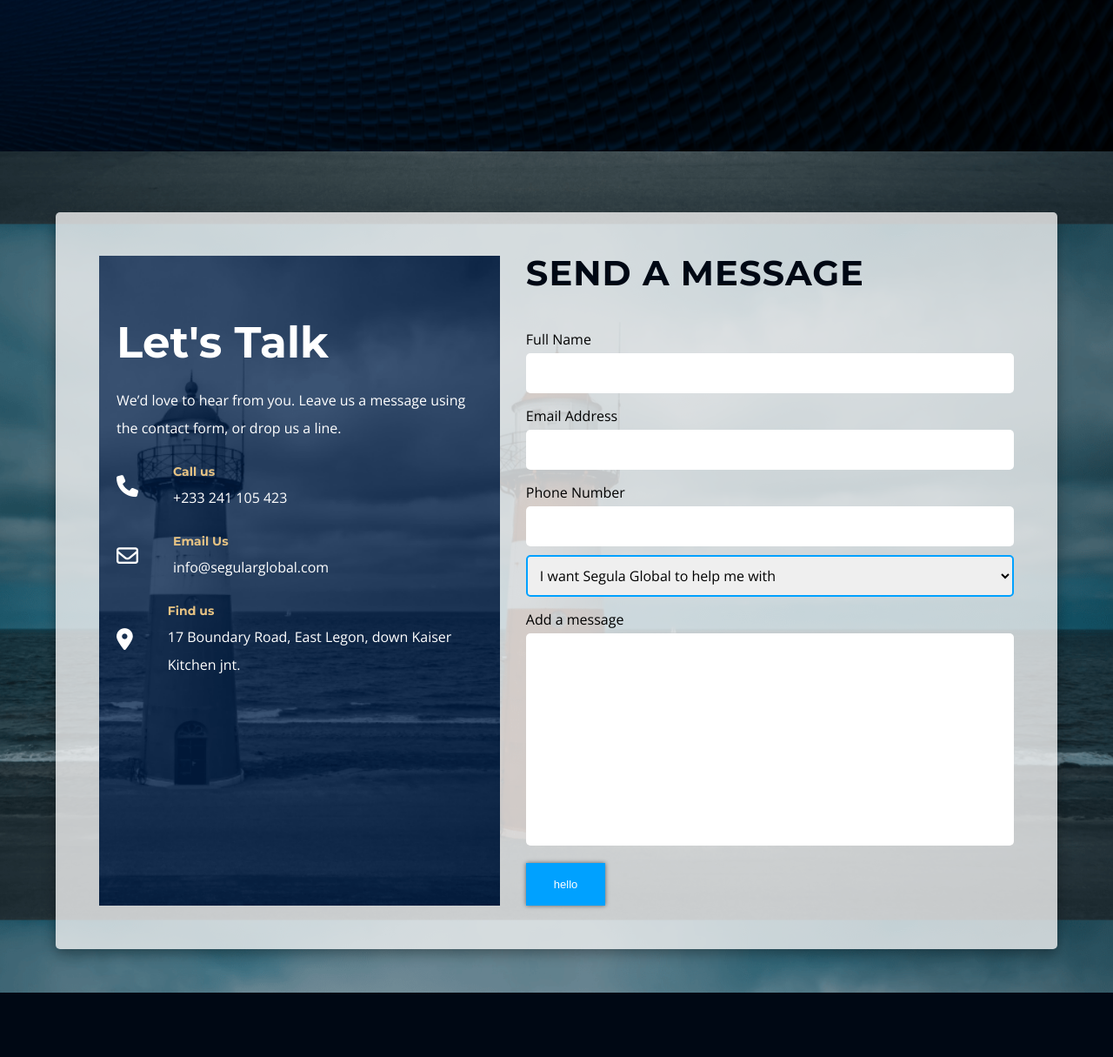
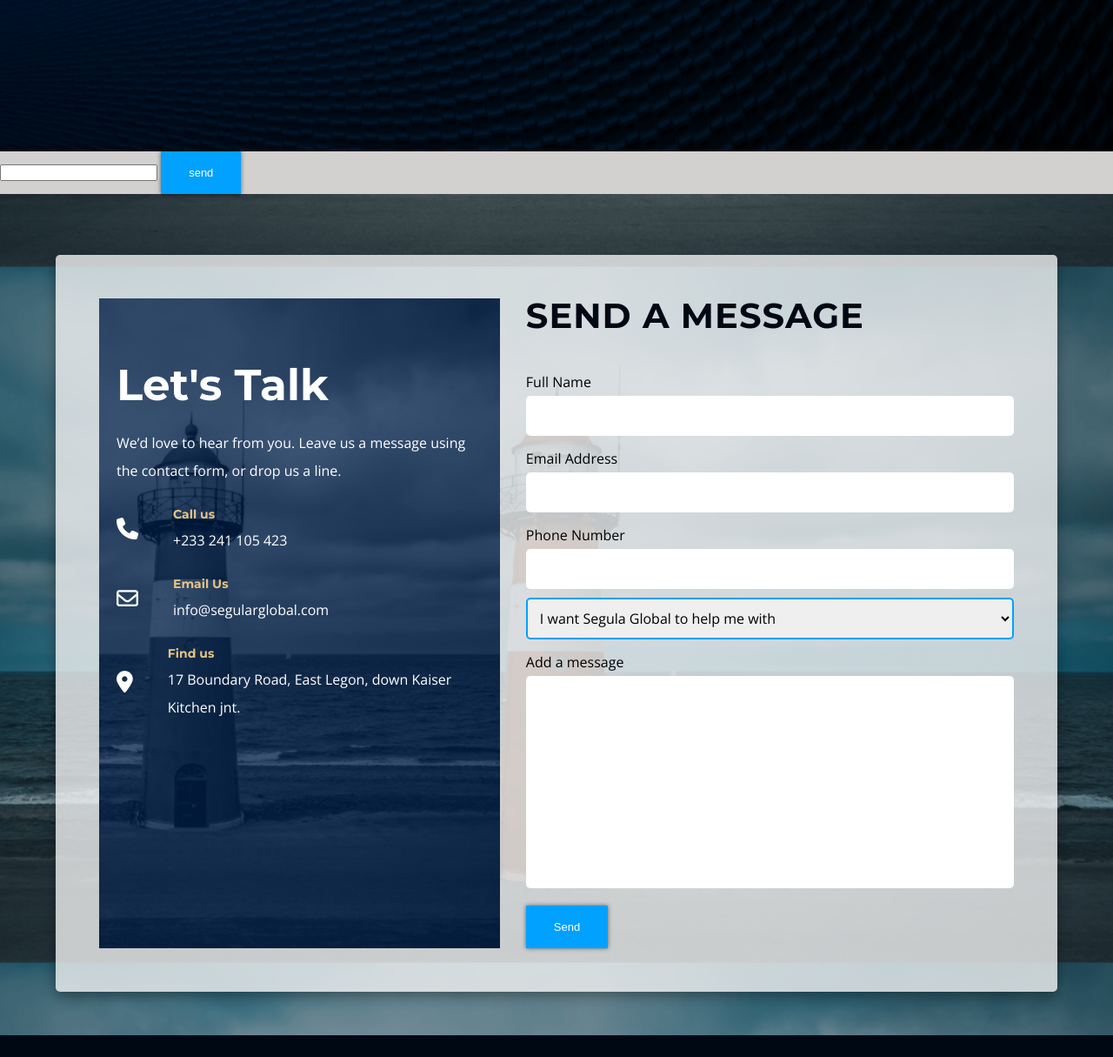
Before and after one commit to Carbell-sarfo/Segula-Global, an Eleventy site: page src/index.njk in a window 1280 px wide. Shown: the part 626-1841 px from the top of the page at 87% size. Built offline with nearby package versions, Linux system fonts and the light colour scheme; Eleventy itself is replaced by a stand-in of ours; files that its build step writes are made by us from their sources; a web font is replaced by a local one.

Commit message:
form can submit

```diff
--- a/src/_includes/footer.njk
+++ b/src/_includes/footer.njk
@@ -60,8 +60,7 @@
                     <label for="message">Add a message</label>
                     <textarea name="message" id="message" cols="30" rows="10" required></textarea>
                 </div>
-                {# <input type="button" value="Send" class="btn btn-blue">        #}
-                <input type="button" value="hello" class="btn btn-blue">
+                <input type="submit" value="Send" class="btn btn-blue">
             </form>
          </div>
     </div>
--- a/src/index.njk
+++ b/src/index.njk
@@ -16,3 +16,10 @@
         </div>
     </div>
 </div>
+
+
+{# form trial #}
+<form action="./form-success.njk">
+    <input type="text" name="hello" id="helll" required>
+    <input type="button" value="send" class="btn btn-blue">
+</form>
--- a/src/sass/components/_components.scss
+++ b/src/sass/components/_components.scss
@@ -169,10 +169,6 @@
         transform: translateY(-3px);
     }
 
-    &:hover::after, &:focus::after {
-        top: 00%;
-    }
-
 }
 .btn-blue {
     background-color: var(--clr-blue-light);
```
Also changed, not shown: public/css/main.css, public/index.html, public/privacy-policy/index.html, public/terms-of-service/index.html.
